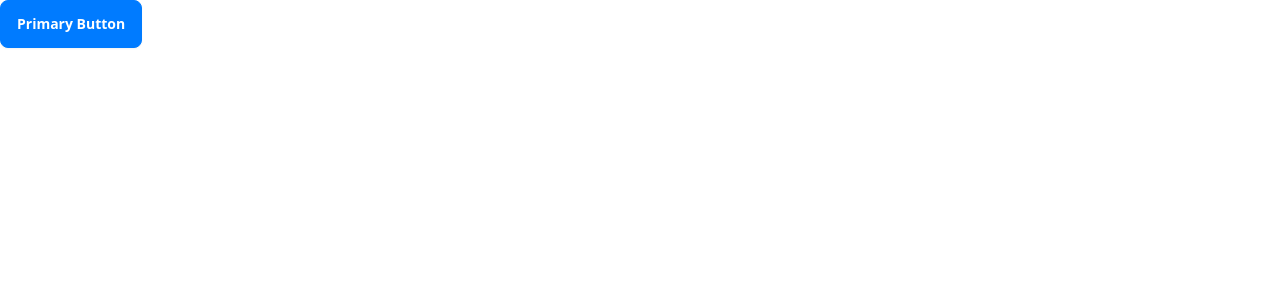
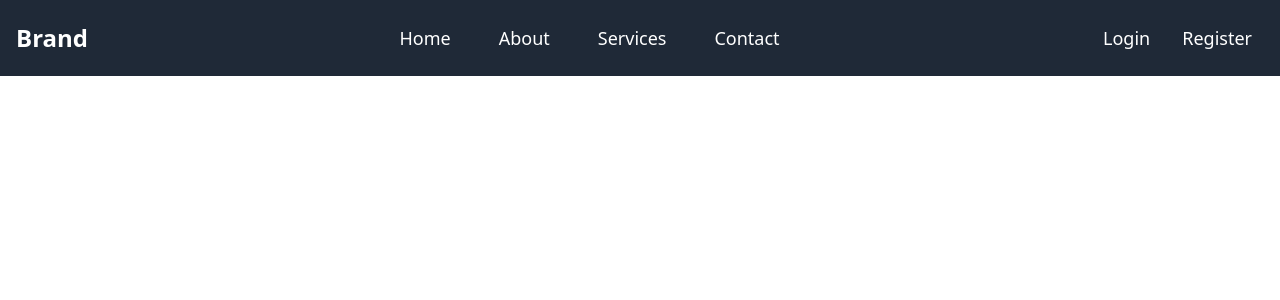
Before and after one commit to CletsyMedia/MERN_STACK, a React (Vite) app in the folder frontend/: page / in a window 1280 px wide. Shown: the top 300 px of the page. Built offline with nearby package versions, Linux system fonts and the light colour scheme.

Commit message:
Implement navbar

```diff
--- a/frontend/package.json
+++ b/frontend/package.json
@@ -11,7 +11,9 @@
   },
   "dependencies": {
     "react": "^18.3.1",
-    "react-dom": "^18.3.1"
+    "react-dom": "^18.3.1",
+    "react-icons": "^5.2.1",
+    "react-router-dom": "^6.25.1"
   },
   "devDependencies": {
     "@types/react": "^18.3.3",
--- a/frontend/src/App.jsx
+++ b/frontend/src/App.jsx
@@ -1,17 +1,23 @@
-import { useState } from "react";
-import reactLogo from "./assets/react.svg";
-import viteLogo from "/vite.svg";
-import "./App.css";
+// src/App.jsx
+import React from 'react';
+import { BrowserRouter as Router, Route, Routes } from 'react-router-dom';
+import Landing from './pages/Landing';
+// import About from './pages/About';
+// import Services from './pages/Services';
+// import Contact from './pages/Contact';
 
 function App() {
   return (
-    <>
+    <Router>
       <div>
-        <button className="btn btn-primary hover:bg-primary-focus text-primary-content">
-          Primary Button
-        </button>
+        <Routes>
+          <Route path="/" element={<Landing />} />
+          {/* <Route path="/about" element={<About />} />
+          <Route path="/services" element={<Services />} />
+          <Route path="/contact" element={<Contact />} /> */}
+        </Routes>
       </div>
-    </>
+    </Router>
   );
 }
 
--- /dev/null
+++ b/frontend/src/components/Navbar.jsx
@@ -0,0 +1,84 @@
+import React, { useState } from "react";
+import { HiBars3 } from "react-icons/hi2";
+import { VscClose } from "react-icons/vsc";
+import { Link } from "react-router-dom";
+
+const Navbar = () => {
+  const [isOpen, setIsOpen] = useState(false);
+
+  const toggleMenu = () => {
+    setIsOpen(!isOpen);
+  };
+  // menu links
+  const links = [
+    { to: "/", label: "Home" },
+    { to: "/about", label: "About" },
+    { to: "/services", label: "Services" },
+    { to: "/contact", label: "Contact" },
+  ];
+// Define the authentication links
+const authLinks = [
+  { to: "/login", label: "Login" },
+  { to: "/register", label: "Register" },
+];
+
+  return (
+    <nav className="bg-gray-800 relative text-white p-4">
+      <div className="flex justify-between items-center w-full">
+        <Link to="/" className="text-2xl font-bold">
+          Brand
+        </Link>
+
+        <div
+          className={`lg:flex lg:items-center lg:space-x-4 xsm:absolute xsm:top-[4.5rem] xsm:left-0 xsm:right-0 xsm:w-full xsm:bg-gray-800 ${
+            isOpen ? "block" : "hidden"
+          }`}
+        >
+          {links.map((link) => (
+            <Link
+              key={link.to}
+              to={link.to}
+              className="block px-4 py-2 text-lg hover:bg-gray-700 md:rounded"
+            >
+              {link.label}
+            </Link>
+          ))}
+        </div>
+
+        <div className="flex items-center gap-2">
+        {authLinks.map((link) => (
+            <Link
+              key={link.to}
+              to={link.to}
+              className="block px-3 py-2 text-lg hover:bg-gray-700 rounded"
+            >
+              {link.label}
+            </Link>
+          ))}
+
+          <label className="md:hidden bg-white text-black rounded-md relative flex items-center justify-center w-8 h-8 overflow-hidden cursor-pointer">
+            <input
+              type="checkbox"
+              className="sr-only"
+              checked={isOpen}
+              onChange={toggleMenu}
+            />
+            <HiBars3
+              className={`absolute h-6 w-6 fill-current transition-transform duration-300 ease-in-out ${
+                isOpen ? "rotate-45 opacity-0" : "rotate-0 opacity-100"
+              }`}
+            />
+
+            <VscClose
+              className={`absolute h-6 w-6 fill-current transition-transform duration-300 ease-in-out ${
+                isOpen ? "rotate-0 opacity-100" : "-rotate-45 opacity-0"
+              }`}
+            />
+          </label>
+        </div>
+      </div>
+    </nav>
+  );
+};
+
+export default Navbar;
--- /dev/null
+++ b/frontend/src/pages/Landing.jsx
@@ -0,0 +1,12 @@
+import React from 'react'
+import Navbar from '../components/Navbar'
+
+const Landing = () => {
+  return (
+    <div>
+      <Navbar />
+    </div>
+  )
+}
+
+export default Landing
--- a/frontend/tailwind.config.js
+++ b/frontend/tailwind.config.js
@@ -8,7 +8,7 @@ export default {
     extend: {
       screens: {
         'xsm': {'min': '320px', 'max': '767px'},
-        'md-max': {'max': '988px'},
+        'md-max': {'min': '768px', 'max': '988px'},
       },
     },
   },
--- a/package.json
+++ b/package.json
@@ -7,7 +7,8 @@
   "scripts": {
     "start": "node backend/server.js",
     "server": "nodemon backend/server.js",
-    "client": "npm run dev --prefix frontend"
+    "client": "npm run dev --prefix frontend",
+    "dev": "concurrently \"npm run server\" \"npm run client\""
   },
   "keywords": [],
   "author": "",
@@ -22,6 +23,7 @@
     "mongoose": "^8.5.1"
   },
   "devDependencies": {
+    "concurrently": "^8.2.2",
     "nodemon": "^3.1.4"
   }
 }
```
Also changed, not shown: 2 other files (tests, documents, lock files or other folders).
